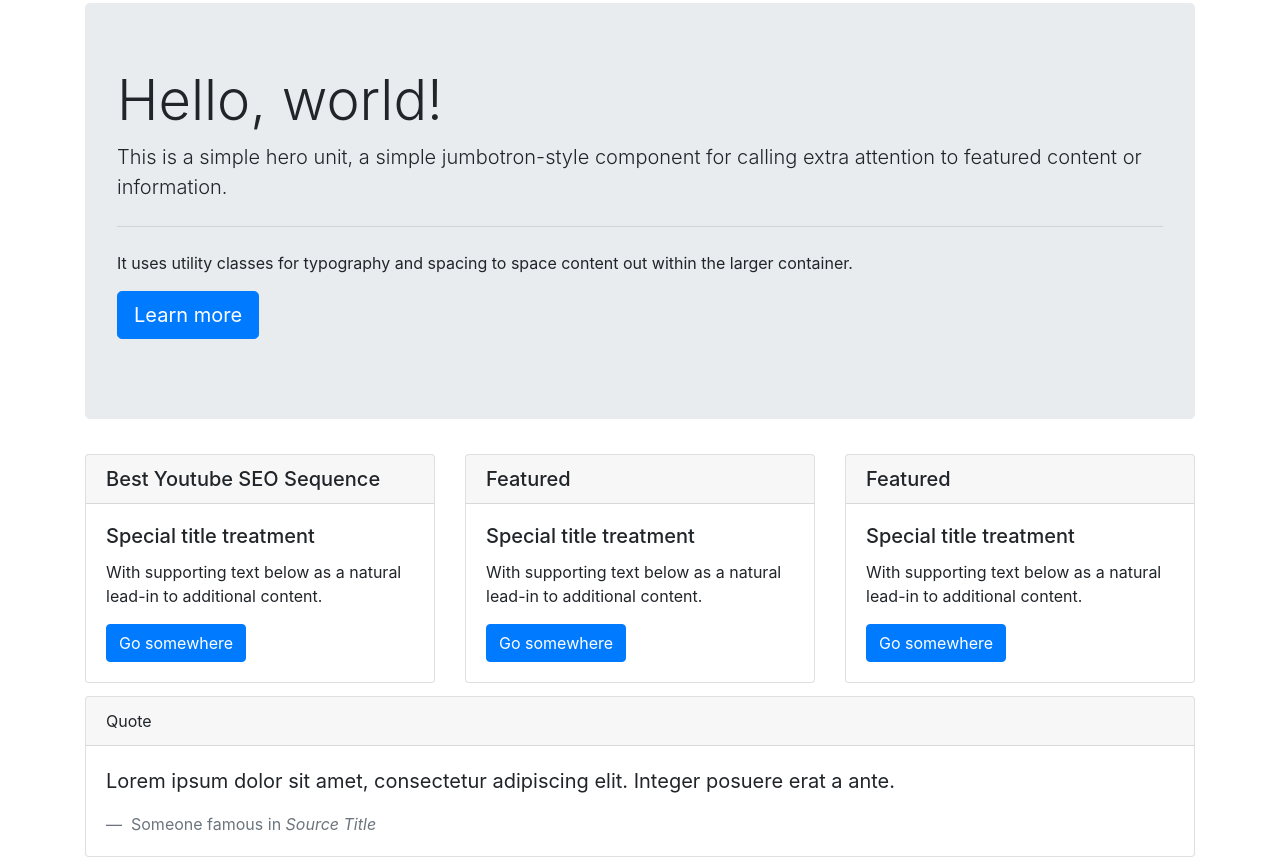
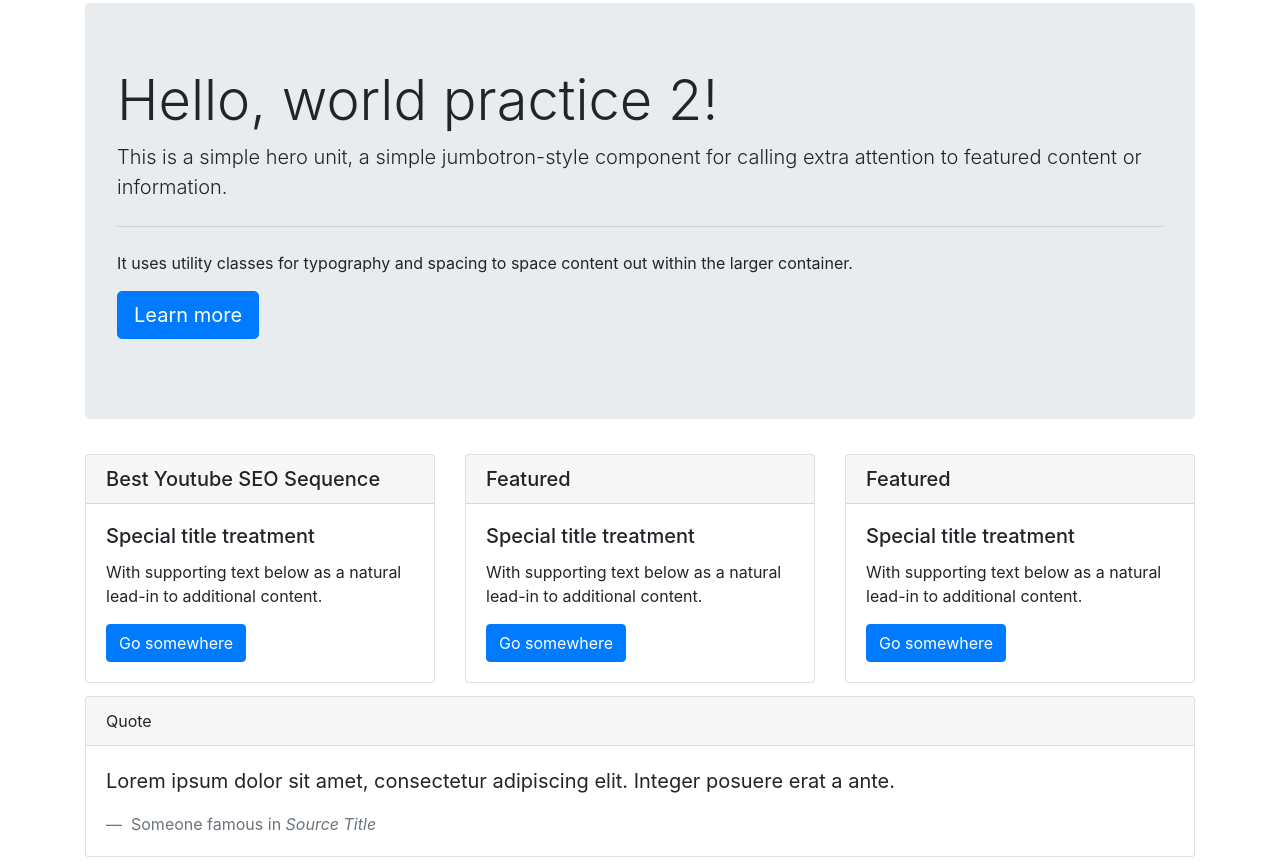
Before and after one commit to analitican/main, a plain HTML site: page index.html in a window 1280 px wide. Shown: the part 1018-1882 px from the top of the page. Drawn offline with nearby package versions, Linux system fonts and the light colour scheme.

Commit message:
updated title

```diff
--- a/index.html
+++ b/index.html
@@ -149,7 +149,7 @@
       <div class="row">
         <div class="col">
           <div class="jumbotron">
-            <h1 class="display-4">Hello, world!</h1>
+            <h1 class="display-4">Hello, world practice 2!</h1>
             <p class="lead">
               This is a simple hero unit, a simple jumbotron-style component for
               calling extra attention to featured content or information.
```
